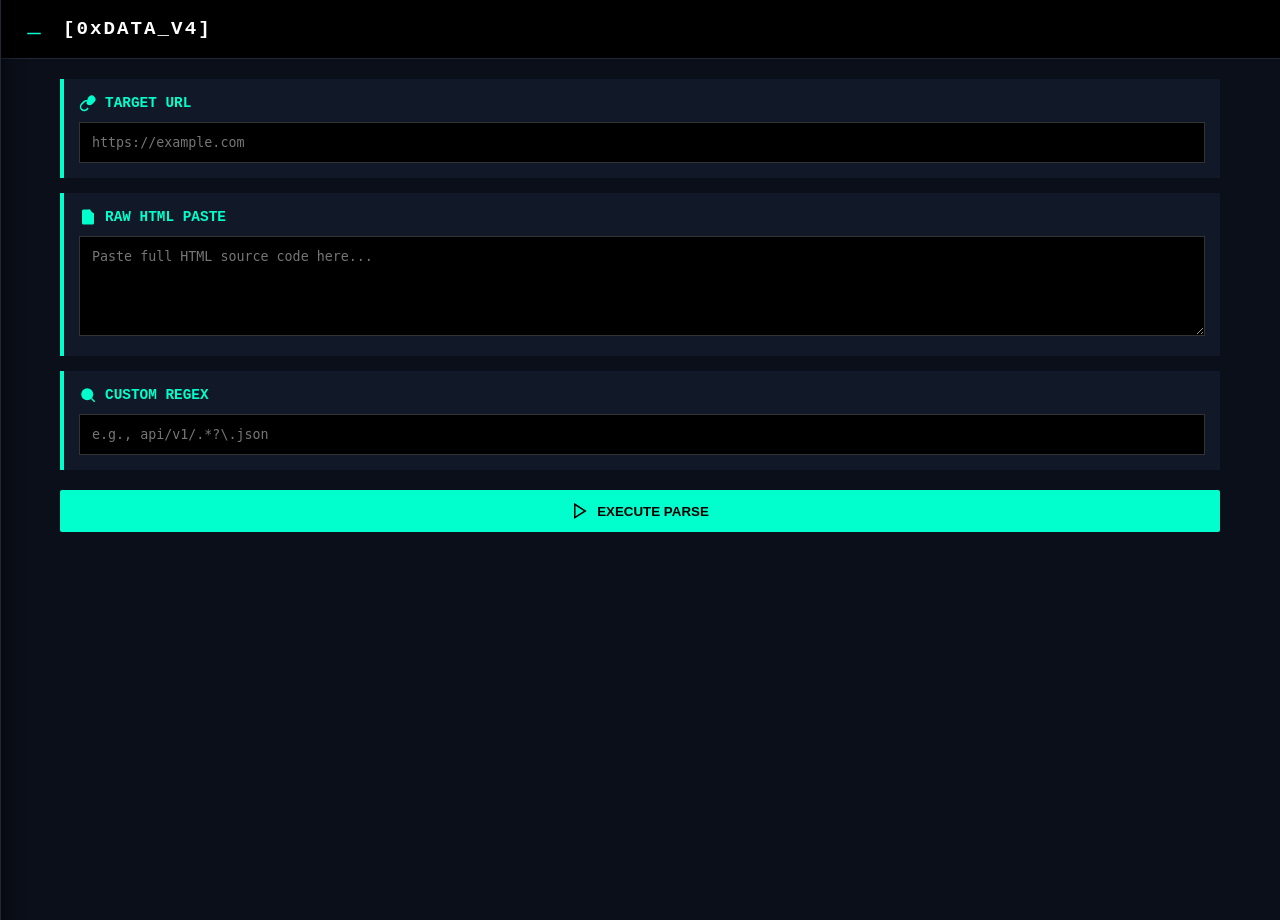
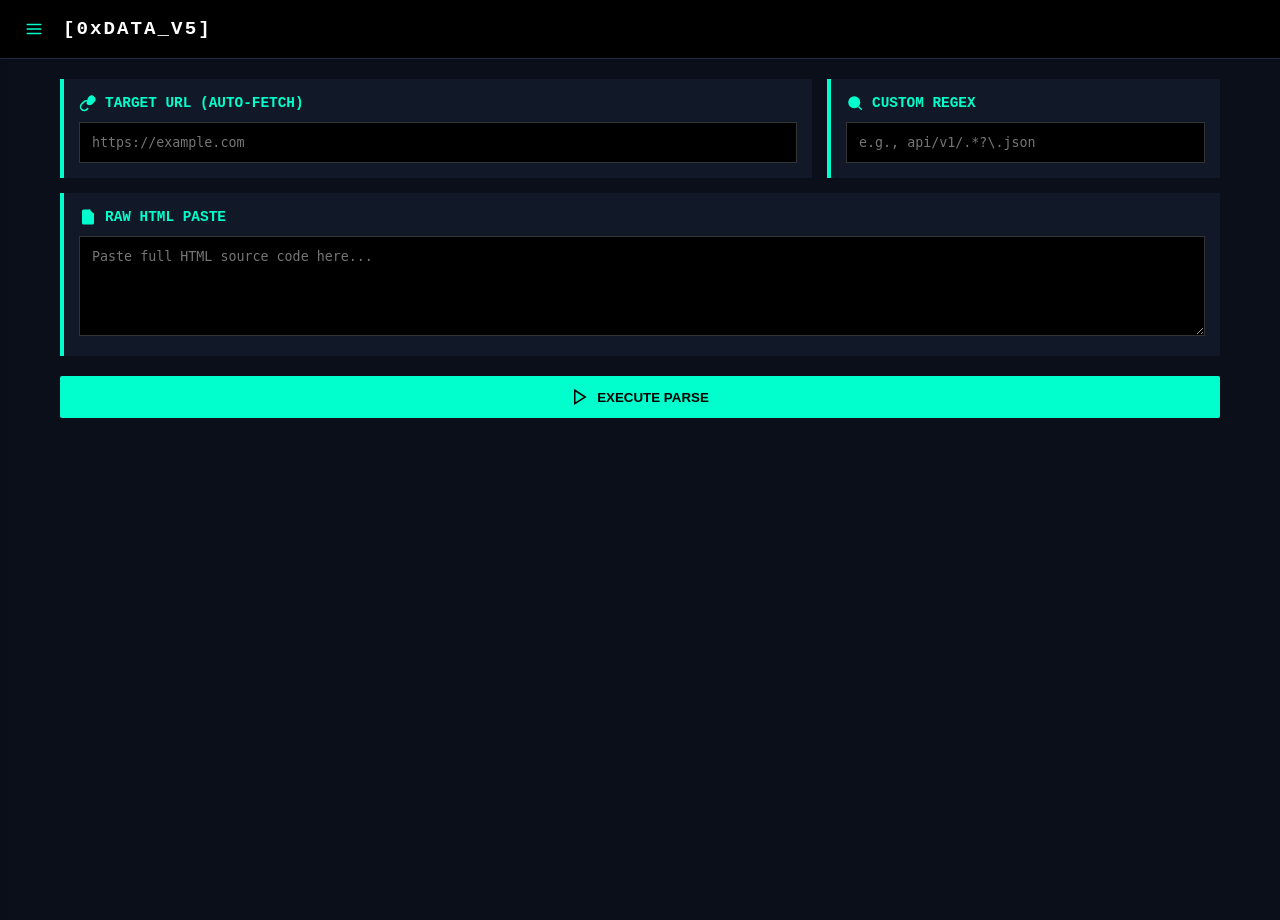
Before and after one commit to ksonu434/HTML-DEBUG, a Flask app: page / in a window 1280 px wide. Run offline with Flask 3, Linux system fonts and the light colour scheme.

Commit message:
index.html

```diff
--- a/templates/index.html
+++ b/templates/index.html
@@ -3,7 +3,7 @@
 <head>
     <meta charset="UTF-8">
     <meta name="viewport" content="width=device-width, initial-scale=1.0">
-    <title>Advanced Extractor V4.0 - Pro UI</title>
+    <title>Advanced Extractor V5.0 - Ultimate UI</title>
     <style>
         :root { --bg: #0b0f19; --panel: #111827; --text: #00ffcc; --accent: #00ffcc; --danger: #ff3366; --border: #1f2937; --hover-bg: #1a2235; }
         body { font-family: 'Courier New', Courier, monospace; background-color: var(--bg); color: #fff; margin: 0; padding: 0; min-height: 100vh; display: flex; flex-direction: column; }
@@ -15,17 +15,31 @@
         .menu-btn:hover { background: var(--hover-bg); border-radius: 4px; }
         .nav-title { font-weight: bold; font-size: 1.2rem; margin: 0; letter-spacing: 2px; }
 
-        .sidebar { position: fixed; top: 0; left: -250px; width: 250px; height: 100%; background: #000; border-right: 1px solid var(--border); transition: 0.3s; z-index: 200; padding-top: 60px; box-shadow: 5px 0 15px rgba(0,0,0,0.5); }
+        .sidebar { position: fixed; top: 0; left: -300px; width: 280px; height: 100%; background: #000; border-right: 1px solid var(--border); transition: left 0.3s cubic-bezier(0.4, 0, 0.2, 1); z-index: 200; padding-top: 60px; box-shadow: 5px 0 15px rgba(0,0,0,0.5); }
         .sidebar.active { left: 0; }
-        .sidebar-item { padding: 15px 20px; border-bottom: 1px solid var(--border); display: flex; align-items: center; gap: 10px; cursor: pointer; color: #a1a1aa; font-weight: bold; }
+        .sidebar-item { padding: 15px 20px; border-bottom: 1px solid var(--border); display: flex; align-items: center; justify-content: space-between; cursor: pointer; color: #a1a1aa; font-weight: bold; transition: 0.2s; }
         .sidebar-item:hover { background: var(--hover-bg); color: var(--accent); }
-        .close-menu { position: absolute; top: 15px; right: 15px; background: transparent; border: none; color: #fff; cursor: pointer; }
+        .sidebar-item-left { display: flex; align-items: center; gap: 10px; }
+        .close-menu { position: absolute; top: 15px; right: 15px; background: transparent; border: none; color: #fff; cursor: pointer; padding: 5px; border-radius: 4px; transition: 0.2s;}
+        .close-menu:hover { background: var(--danger); }
+
+        /* Toggle Switch */
+        .switch { position: relative; display: inline-block; width: 34px; height: 20px; }
+        .switch input { opacity: 0; width: 0; height: 0; }
+        .slider { position: absolute; cursor: pointer; top: 0; left: 0; right: 0; bottom: 0; background-color: #333; transition: .4s; border-radius: 34px; }
+        .slider:before { position: absolute; content: ""; height: 14px; width: 14px; left: 3px; bottom: 3px; background-color: white; transition: .4s; border-radius: 50%; }
+        input:checked + .slider { background-color: var(--accent); }
+        input:checked + .slider:before { transform: translateX(14px); }
 
         /* Main Container */
         .container { flex: 1; width: 100%; max-width: 1200px; margin: auto; padding: 20px; box-sizing: border-box; display: flex; flex-direction: column; }
 
-        /* Inputs & Controls */
+        /* Layout Fixes: URL (Left) and Regex (Right) */
         .input-wrapper { display: flex; flex-direction: column; gap: 15px; width: 100%; transition: all 0.3s ease; }
+        .input-top-row { display: flex; gap: 15px; width: 100%; }
+        .flex-2 { flex: 2; }
+        .flex-1 { flex: 1; }
+
         .input-group { background: var(--panel); padding: 15px; border-left: 4px solid var(--accent); }
         label { display: flex; align-items: center; gap: 8px; font-weight: bold; color: var(--accent); margin-bottom: 10px; text-transform: uppercase; font-size: 0.9rem; }
         input[type="url"], input[type="text"], textarea { width: 100%; background: #000; color: #fff; border: 1px solid #333; padding: 12px; box-sizing: border-box; font-family: monospace; outline: none; }
@@ -40,7 +54,6 @@
         /* Output & Tabs */
         .output-panel { margin-top: 30px; background: var(--panel); border: 1px solid var(--border); display: none; flex-direction: column; flex: 1; position: relative; }
 
-        /* Tool Bar (Search & Copy All) */
         .tools-bar { display: none; justify-content: space-between; align-items: center; padding: 10px 20px; background: #070a13; border-bottom: 1px solid var(--border); gap: 15px; }
         .search-box { flex: 1; position: relative; }
         .search-box input { width: 100%; padding: 8px 10px 8px 35px; background: #000; color: #fff; border: 1px solid #333; border-radius: 4px; }
@@ -58,7 +71,7 @@
         .tab-content { padding: 20px; display: none; }
         .tab-content.active { display: block; animation: fadeIn 0.2s ease; }
 
-        /* Links List & Single Copy */
+        /* Links List & Action Icons */
         .link-list { list-style: none; padding: 0; margin: 0; font-size: 13px; color: #a1a1aa; max-height: 50vh; overflow-y: auto; }
         .link-list::-webkit-scrollbar { width: 6px; }
         .link-list::-webkit-scrollbar-thumb { background: #333; }
@@ -66,18 +79,27 @@
         .link-list li:hover { border-left: 2px solid var(--accent); color: #fff; background: #0f1422; }
 
         .link-text { flex: 1; padding-right: 15px; }
-        .copy-single { background: transparent; color: var(--accent); border: none; cursor: pointer; padding: 5px; border-radius: 4px; display: flex; opacity: 0.4; transition: 0.2s; }
-        .copy-single:hover { background: var(--accent); color: #000; opacity: 1; }
-        .link-list li:hover .copy-single { opacity: 1; }
+        .actions-group { display: flex; gap: 8px; }
+        .icon-btn { background: transparent; color: var(--accent); border: none; cursor: pointer; padding: 5px; border-radius: 4px; display: flex; opacity: 0.4; transition: 0.2s; }
+        .icon-btn:hover { background: var(--accent); color: #000; opacity: 1; }
+        .link-list li:hover .icon-btn { opacity: 1; }
 
         /* Floating Image Preview */
         #imgPreview { position: fixed; display: none; border: 2px solid var(--accent); background: #000; padding: 4px; max-width: 300px; max-height: 300px; z-index: 9999; border-radius: 4px; pointer-events: none; box-shadow: 0 10px 25px rgba(0,0,0,0.8); }
         #imgPreview img { max-width: 100%; max-height: 280px; display: block; }
 
+        /* Floating Media Player */
+        #mediaPlayerBox { position: fixed; bottom: 20px; right: 20px; background: #000; border: 1px solid #333; border-top: 4px solid var(--accent); padding: 15px; z-index: 9999; display: none; box-shadow: 0 10px 30px rgba(0,0,0,0.9); border-radius: 4px; width: 350px; }
+        #mediaPlayerBox video, #mediaPlayerBox audio { width: 100%; outline: none; background: #000; }
+        .player-header { display: flex; justify-content: space-between; align-items: center; margin-bottom: 10px; color: var(--accent); font-weight: bold; font-size: 13px; text-transform: uppercase; }
+        .close-player { background: transparent; border: none; color: #fff; cursor: pointer; transition: 0.2s; }
+        .close-player:hover { color: var(--danger); }
+
         .icon { width: 18px; height: 18px; fill: currentColor; }
         @keyframes fadeIn { from { opacity: 0; transform: translateY(5px); } to { opacity: 1; transform: translateY(0); } }
 
         @media (max-width: 768px) {
+            .input-top-row { flex-direction: column; }
             .controls { flex-direction: column; }
             .tools-bar { flex-direction: column; align-items: stretch; }
         }
@@ -87,12 +109,22 @@
 
 <div id="imgPreview"></div>
 
+<div id="mediaPlayerBox">
+    <div class="player-header">
+        <span>0x_MEDIA_PLAYER</span>
+        <button class="close-player" onclick="closePlayer()">
+            <svg class="icon" viewBox="0 0 24 24"><line x1="18" y1="6" x2="6" y2="18"/><line x1="6" y1="6" x2="18" y2="18" stroke="currentColor" stroke-width="2"/></svg>
+        </button>
+    </div>
+    <div id="mediaContainer"></div>
+</div>
+
 <div class="navbar">
     <div class="nav-left">
-        <button class="menu-btn" onclick="toggleSidebar()">
-            <svg class="icon" viewBox="0 0 24 24"><line x1="3" y1="12" x2="21" y2="12"/><line x1="3" y1="6" x2="21" y2="6"/><line x1="3" y1="18" x2="21" y2="18" stroke="currentColor" stroke-width="2"/></svg>
+        <button class="menu-btn" id="menuToggleBtn" onclick="toggleSidebar()">
+            <svg class="icon" viewBox="0 0 24 24"><path d="M3 12h18M3 6h18M3 18h18" stroke="currentColor" stroke-width="2" stroke-linecap="round"/></svg>
         </button>
-        <h1 class="nav-title">[0xDATA_V4]</h1>
+        <h1 class="nav-title">[0xDATA_V5]</h1>
     </div>
 </div>
 
@@ -100,29 +132,42 @@
     <button class="close-menu" onclick="toggleSidebar()">
         <svg class="icon" viewBox="0 0 24 24"><line x1="18" y1="6" x2="6" y2="18"/><line x1="6" y1="6" x2="18" y2="18" stroke="currentColor" stroke-width="2"/></svg>
     </button>
-    <div class="sidebar-item" onclick="toggleTargetUrl()">
-        <svg class="icon" viewBox="0 0 24 24"><path d="M1 12s4-8 11-8 11 8 11 8-4 8-11 8-11-8-11-8z"/><circle cx="12" cy="12" r="3" stroke="currentColor" stroke-width="2" fill="none"/></svg>
-        Toggle Input Box
+
+    <div class="sidebar-item">
+        <div class="sidebar-item-left">
+            <svg class="icon" viewBox="0 0 24 24"><path d="M1 12s4-8 11-8 11 8 11 8-4 8-11 8-11-8-11-8z"/><circle cx="12" cy="12" r="3" stroke="currentColor" stroke-width="2" fill="none"/></svg>
+            Target URL Box
+        </div>
+        <label class="switch">
+            <input type="checkbox" id="urlToggleBtn" checked onchange="toggleTargetUrl()">
+            <span class="slider"></span>
+        </label>
     </div>
+
     <div class="sidebar-item" onclick="clearAllData()">
-        <svg class="icon" viewBox="0 0 24 24"><polyline points="3 6 5 6 21 6"/><path d="M19 6v14a2 2 0 0 1-2 2H7a2 2 0 0 1-2-2V6m3 0V4a2 2 0 0 1 2-2h4a2 2 0 0 1 2 2v2" stroke="currentColor" stroke-width="2" fill="none"/></svg>
-        Clear Workspace
+        <div class="sidebar-item-left">
+            <svg class="icon" viewBox="0 0 24 24"><polyline points="3 6 5 6 21 6"/><path d="M19 6v14a2 2 0 0 1-2 2H7a2 2 0 0 1-2-2V6m3 0V4a2 2 0 0 1 2-2h4a2 2 0 0 1 2 2v2" stroke="currentColor" stroke-width="2" fill="none"/></svg>
+            Clear Workspace
+        </div>
     </div>
 </div>
 
 <div class="container">
-    <div class="input-wrapper" id="urlBoxContainer">
-        <div class="input-group">
-            <label><svg class="icon" viewBox="0 0 24 24"><path d="M10 13a5 5 0 0 0 7.54.54l3-3a5 5 0 0 0-7.07-7.07l-1.72 1.71"/><path d="M14 11a5 5 0 0 0-7.54-.54l-3 3a5 5 0 0 0 7.07 7.07l1.71-1.71" stroke="currentColor" stroke-width="2" fill="none"/></svg> Target URL</label>
-            <input type="url" id="urlInput" placeholder="https://example.com">
+    <div class="input-wrapper">
+        <div class="input-top-row">
+            <div class="input-group flex-2" id="urlBoxContainer">
+                <label><svg class="icon" viewBox="0 0 24 24"><path d="M10 13a5 5 0 0 0 7.54.54l3-3a5 5 0 0 0-7.07-7.07l-1.72 1.71"/><path d="M14 11a5 5 0 0 0-7.54-.54l-3 3a5 5 0 0 0 7.07 7.07l1.71-1.71" stroke="currentColor" stroke-width="2" fill="none"/></svg> Target URL (Auto-Fetch)</label>
+                <input type="url" id="urlInput" placeholder="https://example.com">
+            </div>
+            <div class="input-group flex-1">
+                <label><svg class="icon" viewBox="0 0 24 24"><circle cx="11" cy="11" r="8"/><line x1="21" y1="21" x2="16.65" y2="16.65" stroke="currentColor" stroke-width="2" fill="none"/></svg> Custom Regex</label>
+                <input type="text" id="customRegex" placeholder="e.g., api/v1/.*?\.json">
+            </div>
         </div>
+
         <div class="input-group">
             <label><svg class="icon" viewBox="0 0 24 24"><path d="M14 2H6a2 2 0 0 0-2 2v16a2 2 0 0 0 2 2h12a2 2 0 0 0 2-2V8z"/><polyline points="14 2 14 8 20 8" stroke="currentColor" stroke-width="2" fill="none"/></svg> Raw HTML Paste</label>
             <textarea id="htmlInput" placeholder="Paste full HTML source code here..."></textarea>
-        </div>
-        <div class="input-group">
-            <label><svg class="icon" viewBox="0 0 24 24"><circle cx="11" cy="11" r="8"/><line x1="21" y1="21" x2="16.65" y2="16.65" stroke="currentColor" stroke-width="2" fill="none"/></svg> Custom Regex</label>
-            <input type="text" id="customRegex" placeholder="e.g., api/v1/.*?\.json">
         </div>
     </div>
 
@@ -154,23 +199,37 @@
 
 <script>
     let rawOutputData = "";
-    let extractedDataset = {}; // Store data for copying
-    let activeCategoryId = "";
 
+    // Toggle Sidebar
     function toggleSidebar() { document.getElementById('sidebar').classList.toggle('active'); }
+
+    // Close sidebar when clicking outside
+    document.addEventListener('click', (event) => {
+        const sidebar = document.getElementById('sidebar');
+        const menuBtn = document.getElementById('menuToggleBtn');
+        if (sidebar.classList.contains('active') && !sidebar.contains(event.target) && !menuBtn.contains(event.target)) {
+            sidebar.classList.remove('active');
+        }
+    });
+
+    // Visual Toggle for URL Box
     function toggleTargetUrl() {
         const b = document.getElementById('urlBoxContainer');
-        b.style.display = b.style.display === 'none' ? 'flex' : 'none';
-        toggleSidebar();
+        const isChecked = document.getElementById('urlToggleBtn').checked;
+        b.style.display = isChecked ? 'block' : 'none';
     }
+
+    // Clear Workspace
     function clearAllData() {
-        document.querySelectorAll('input, textarea').forEach(el => el.value = '');
+        document.querySelectorAll('input[type="url"], input[type="text"], textarea').forEach(el => el.value = '');
         document.getElementById('outputContainer').style.display = 'none';
         document.getElementById('saveBtn').style.display = 'none';
         document.getElementById('toolsBar').style.display = 'none';
-        toggleSidebar();
+        closePlayer();
+        document.getElementById('sidebar').classList.remove('active');
     }
 
+    // Extract API Call
     async function extractData() {
         const formData = new FormData();
         formData.append('url', document.getElementById('urlInput').value);
@@ -187,17 +246,16 @@
         try {
             const response = await fetch('/extract', { method: 'POST', body: formData });
             const data = await response.json();
-            extractedDataset = data;
             buildTabsUI(data);
         } catch (error) {
             document.getElementById('tabsContentArea').innerHTML = `<div style="padding:20px; color:var(--danger)">System Error: ${error.message}</div>`;
         }
     }
 
+    // UI Builder
     function buildTabsUI(data) {
         const tabsHeader = document.getElementById('tabsHeader');
         const tabsContentArea = document.getElementById('tabsContentArea');
-        const toolsBar = document.getElementById('toolsBar');
         tabsHeader.innerHTML = ''; tabsContentArea.innerHTML = '';
         rawOutputData = "=== 0xDATA ASSET DUMP ===\n\n";
 
@@ -208,13 +266,12 @@
         }
 
         let isFirstTab = true;
-        const imgExtensions = /\.(jpeg|jpg|gif|png|webp|svg)$/i;
+        const imgExts = /\.(jpeg|jpg|gif|png|webp|svg)$/i;
+        const mediaExts = /\.(mp4|mp3|m3u8|mkv)$/i;
 
         for (const [category, links] of Object.entries(data)) {
             const safeId = category.replace(/[^a-zA-Z0-9]/g, '_');
-            if(isFirstTab) activeCategoryId = safeId;
 
-            // Tab Button
             const btn = document.createElement('button');
             btn.className = `tab-btn ${isFirstTab ? 'active' : ''}`;
             btn.innerHTML = `${category} (${links.length})`;
@@ -222,7 +279,6 @@
             btn.id = `btn-${safeId}`;
             tabsHeader.appendChild(btn);
 
-            // Tab Content
             const contentDiv = document.createElement('div');
             contentDiv.className = `tab-content ${isFirstTab ? 'active' : ''}`;
             contentDiv.id = `content-${safeId}`;
@@ -232,21 +288,33 @@
 
             links.forEach(link => {
                 const li = document.createElement('li');
+                const span = document.createElement('span');
+                span.className = 'link-text'; span.textContent = link;
 
-                // Link Text
-                const span = document.createElement('span');
-                span.className = 'link-text';
-                span.textContent = link;
+                const actionGroup = document.createElement('div');
+                actionGroup.className = 'actions-group';
 
-                // Single Copy Button
+                // Play Button Logic (For Media)
+                if(link.match(mediaExts)) {
+                    const type = link.split('.').pop().toLowerCase();
+                    const playBtn = document.createElement('button');
+                    playBtn.className = 'icon-btn';
+                    playBtn.title = "Play Media";
+                    playBtn.innerHTML = `<svg class="icon" viewBox="0 0 24 24"><polygon points="5 3 19 12 5 21 5 3" stroke="currentColor" stroke-width="2" fill="none"/></svg>`;
+                    playBtn.onclick = () => playMedia(link, type);
+                    actionGroup.appendChild(playBtn);
+                }
+
+                // Copy Button Logic
                 const copyBtn = document.createElement('button');
-                copyBtn.className = 'copy-single';
+                copyBtn.className = 'icon-btn';
+                copyBtn.title = "Copy Link";
                 copyBtn.innerHTML = `<svg class="icon" viewBox="0 0 24 24"><rect x="9" y="9" width="13" height="13" rx="2" ry="2"/><path d="M5 15H4a2 2 0 0 1-2-2V4a2 2 0 0 1 2-2h9a2 2 0 0 1 2 2v1" stroke="currentColor" stroke-width="2" fill="none"/></svg>`;
-                copyBtn.title = "Copy this link";
                 copyBtn.onclick = () => copySingleLink(link, copyBtn);
+                actionGroup.appendChild(copyBtn);
 
-                // Hover Preview Logic (Images)
-                if(category === 'Images' || link.match(imgExtensions)) {
+                // Hover Preview Logic (For Images)
+                if(category === 'Images' || link.match(imgExts)) {
                     li.addEventListener('mouseenter', () => {
                         const pv = document.getElementById('imgPreview');
                         pv.innerHTML = `<img src="${link}" onerror="this.style.display='none'">`;
@@ -263,7 +331,7 @@
                 }
 
                 li.appendChild(span);
-                li.appendChild(copyBtn);
+                li.appendChild(actionGroup);
                 list.appendChild(li);
                 rawOutputData += `${link}\n`;
             });
@@ -275,8 +343,8 @@
         }
 
         document.getElementById('saveBtn').style.display = 'flex';
-        toolsBar.style.display = 'flex';
-        document.getElementById('searchBar').value = ''; // Reset search
+        document.getElementById('toolsBar').style.display = 'flex';
+        document.getElementById('searchBar').value = '';
     }
 
     function switchTab(tabId) {
@@ -284,42 +352,30 @@
         document.querySelectorAll('.tab-btn').forEach(b => b.classList.remove('active'));
         document.getElementById(`content-${tabId}`).classList.add('active');
         document.getElementById(`btn-${tabId}`).classList.add('active');
-        activeCategoryId = tabId;
-        document.getElementById('searchBar').value = ''; // Reset search on switch
-        filterActiveTab();
+        document.getElementById('searchBar').value = ''; filterActiveTab();
     }
 
-    // Search Filter Logic
     function filterActiveTab() {
         const query = document.getElementById('searchBar').value.toLowerCase();
-        const activeListItems = document.querySelectorAll(`.tab-content.active .link-list li`);
-
-        activeListItems.forEach(li => {
+        document.querySelectorAll(`.tab-content.active .link-list li`).forEach(li => {
             const text = li.querySelector('.link-text').textContent.toLowerCase();
             li.style.display = text.includes(query) ? 'flex' : 'none';
         });
     }
 
-    // Copy Single Link
-    function copySingleLink(text, btnElement) {
+    function copySingleLink(text, btn) {
         navigator.clipboard.writeText(text).then(() => {
-            const originalHTML = btnElement.innerHTML;
-            btnElement.innerHTML = `<svg class="icon" style="color: #10b981;" viewBox="0 0 24 24"><polyline points="20 6 9 17 4 12" stroke="currentColor" stroke-width="2" fill="none"/></svg>`;
-            setTimeout(() => btnElement.innerHTML = originalHTML, 1500);
+            const originalHTML = btn.innerHTML;
+            btn.innerHTML = `<svg class="icon" style="color: #10b981;" viewBox="0 0 24 24"><polyline points="20 6 9 17 4 12" stroke="currentColor" stroke-width="2" fill="none"/></svg>`;
+            setTimeout(() => btn.innerHTML = originalHTML, 1500);
         });
     }
 
-    // Copy All Links in Active Tab
     function copyActiveTabLinks() {
-        // Find visible links only (respects search filter)
         const visibleLinks = [];
-        const activeListItems = document.querySelectorAll(`.tab-content.active .link-list li`);
-        activeListItems.forEach(li => {
-            if(li.style.display !== 'none') {
-                visibleLinks.push(li.querySelector('.link-text').textContent);
-            }
+        document.querySelectorAll(`.tab-content.active .link-list li`).forEach(li => {
+            if(li.style.display !== 'none') visibleLinks.push(li.querySelector('.link-text').textContent);
         });
-
         if(visibleLinks.length > 0) {
             navigator.clipboard.writeText(visibleLinks.join('\n')).then(() => {
                 const btn = document.querySelector('.copy-all-btn');
@@ -337,6 +393,43 @@
         a.download = `0xDATA_DUMP_${new Date().getTime()}.txt`;
         document.body.appendChild(a); a.click(); document.body.removeChild(a);
     }
+
+    // Media Player Logic
+    function playMedia(url, type) {
+        const box = document.getElementById('mediaPlayerBox');
+        const container = document.getElementById('mediaContainer');
+        box.style.display = 'block';
+        container.innerHTML = ''; // Clear old instance
+
+        if(type === 'mp4' || type === 'mkv') {
+            container.innerHTML = `<video controls autoplay><source src="${url}"></video>`;
+        } else if (type === 'mp3') {
+            container.innerHTML = `<audio controls autoplay><source src="${url}"></audio>`;
+        } else if (type === 'm3u8') {
+            container.innerHTML = `<video id="hlsVideo" controls autoplay></video>`;
+            const video = document.getElementById('hlsVideo');
+            if (video.canPlayType('application/vnd.apple.mpegurl')) {
+                video.src = url; // Natively supported (Safari)
+            } else {
+                // Dynamically inject hls.js for Chrome/Firefox
+                if(typeof Hls === 'undefined') {
+                    const script = document.createElement('script');
+                    script.src = "https://cdn.jsdelivr.net/npm/hls.js@latest";
+                    script.onload = () => {
+                        const hls = new Hls(); hls.loadSource(url); hls.attachMedia(video);
+                    };
+                    document.head.appendChild(script);
+                } else {
+                    const hls = new Hls(); hls.loadSource(url); hls.attachMedia(video);
+                }
+            }
+        }
+    }
+
+    function closePlayer() {
+        document.getElementById('mediaPlayerBox').style.display = 'none';
+        document.getElementById('mediaContainer').innerHTML = ''; // Destroy video instance to save memory
+    }
 </script>
 
 </body>
```
